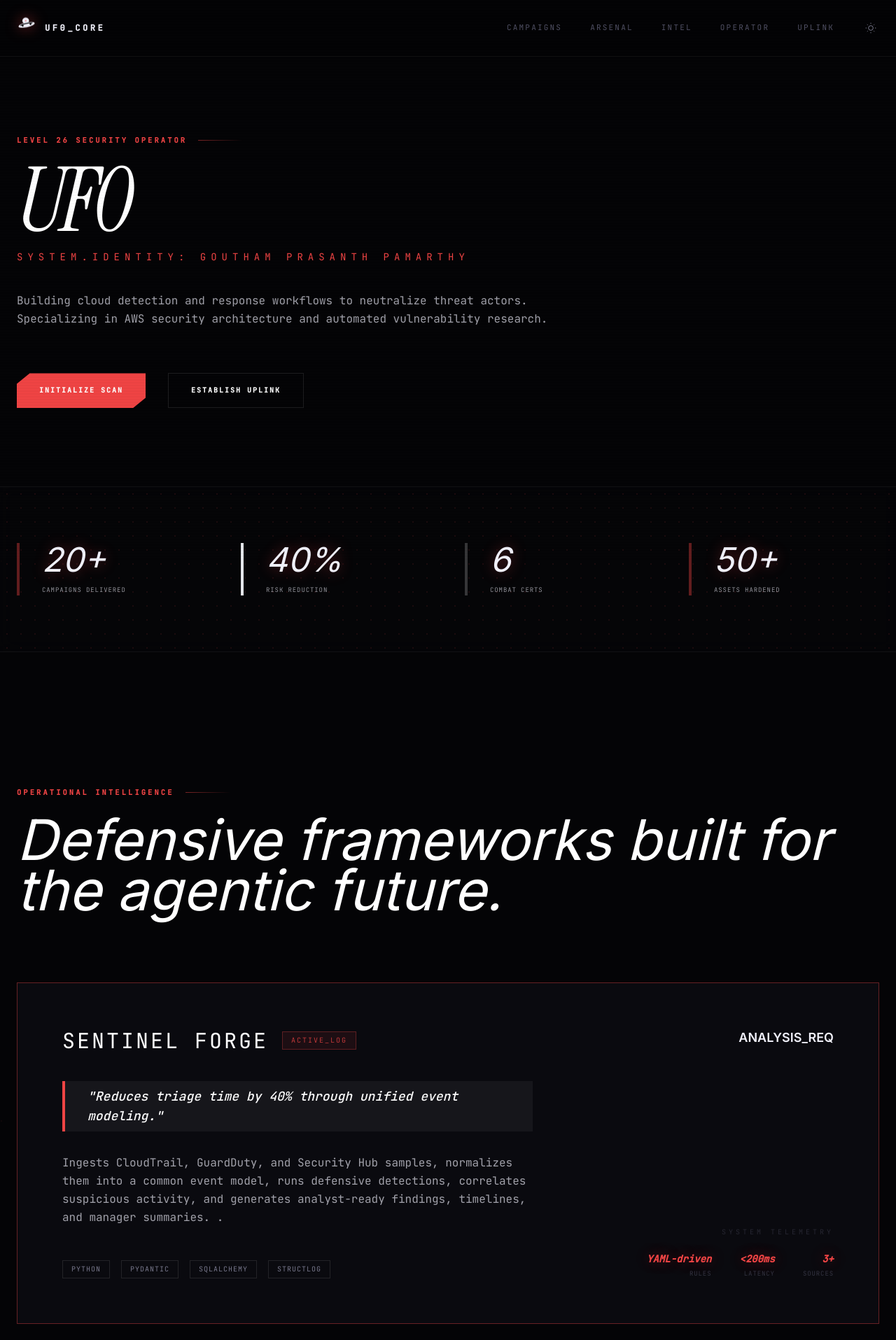
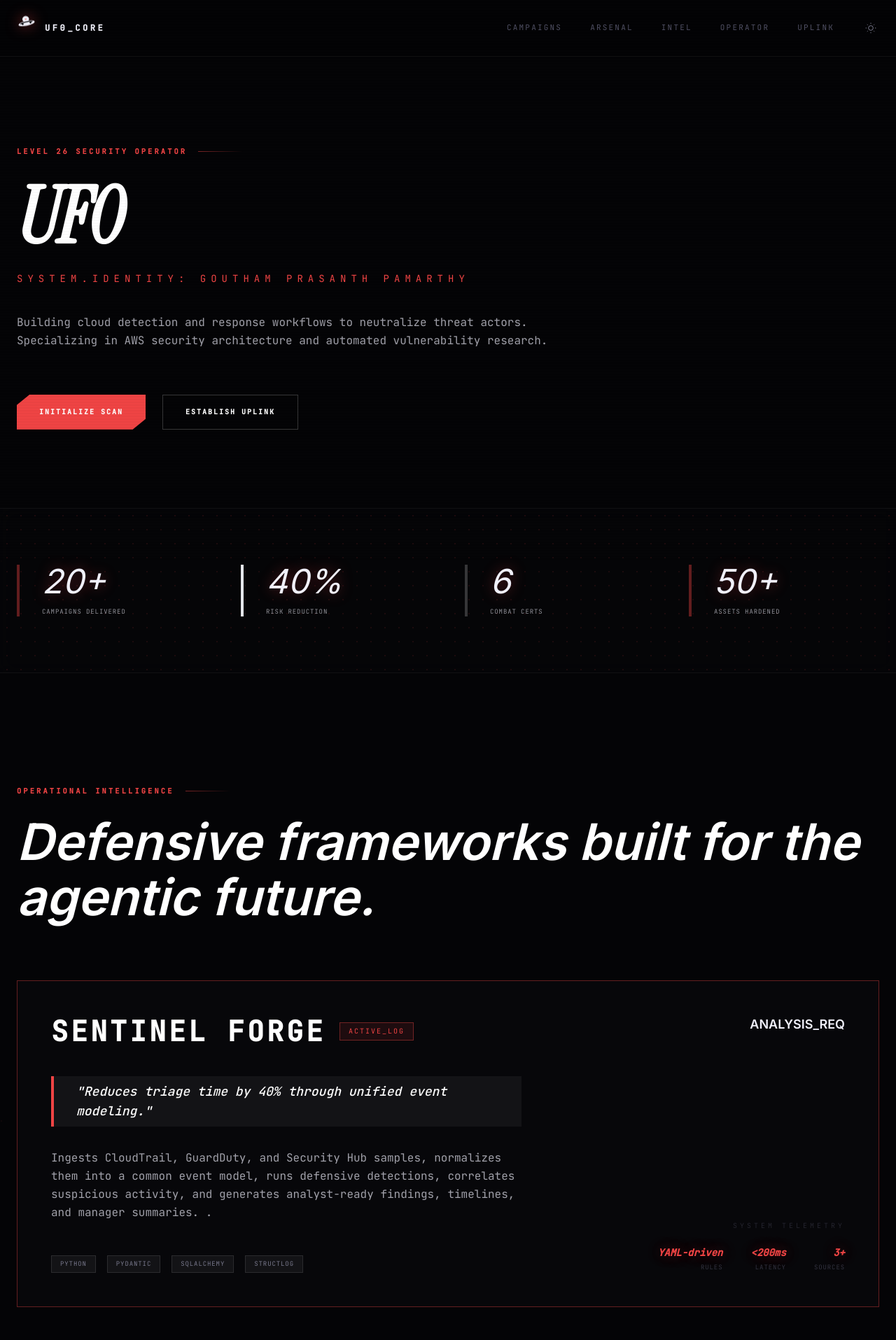
Before and after one commit to gpamarthy/gpamarthy.github.io, a Next.js app: page / in a window 1280 px wide. Shown: the top 1915 px of the page at 70% size. Built offline with nearby package versions, Linux system fonts and the light colour scheme.

Commit message:
fix(style): resolve text overlap and spacing issues across all pages

```diff
--- a/app/globals.css
+++ b/app/globals.css
@@ -139,62 +139,83 @@ body::before {
     100% { transform: translate(0); }
   }
 
-  .h-xl { font-size: clamp(4rem, 12vw, 8rem); line-height: 0.85; letter-spacing: -0.05em; font-style: italic; }
-  .h-lg { font-size: clamp(3rem, 7vw, 5rem); line-height: 0.9; }
+  .h-xl {
+    font-size: clamp(3.5rem, 10vw, 7rem);
+    line-height: 1.1;
+    letter-spacing: -0.02em;
+    font-style: italic;
+    font-weight: 900;
+  }
+  .h-lg {
+    font-size: clamp(2.5rem, 6vw, 4.5rem);
+    line-height: 1.1;
+    font-weight: 800;
+  }
+  .h-md {
+    font-size: clamp(1.5rem, 4vw, 2.5rem);
+    line-height: 1.2;
+    font-weight: 700;
+  }
+  .h-sm {
+    font-size: 1.25rem;
+    line-height: 1.4;
+    font-weight: 600;
+  }
 
   .btn-fill {
     @apply inline-flex items-center gap-3 px-8 py-4 bg-accent text-white font-mono text-[10px] uppercase tracking-[0.2em] font-bold;
     clip-path: polygon(10% 0, 100% 0, 100% 70%, 90% 100%, 0 100%, 0% 30%);
-    transition: all 0.3s;
+    transition: all 0.3s cubic-bezier(0.16, 1, 0.3, 1);
   }
 
   .btn-fill:hover {
     @apply bg-accent-hover;
     transform: translateY(-2px);
-    box-shadow: 0 10px 20px rgb(var(--c-accent) / 0.2);
+    box-shadow: 0 10px 20px rgb(var(--c-accent) / 0.3);
   }
 
   .btn-line {
-    @apply inline-flex items-center gap-3 px-8 py-4 border border-white/10 text-white font-mono text-[10px] uppercase tracking-[0.2em] font-bold transition-all;
+    @apply inline-flex items-center gap-3 px-8 py-4 border border-white/20 text-white font-mono text-[10px] uppercase tracking-[0.2em] font-bold transition-all duration-300;
   }
 
   .btn-line:hover {
     @apply border-accent text-accent bg-accent/5;
+    transform: translateY(-2px);
   }
 
   .surface {
-    @apply bg-surface border border-border relative overflow-hidden;
+    @apply bg-surface/50 border border-border relative overflow-hidden backdrop-blur-sm;
     transition: all 0.5s cubic-bezier(0.16, 1, 0.3, 1);
   }
 
   .surface:hover {
-    @apply border-accent/30;
+    @apply border-accent/40 bg-surface/80;
     transform: translateY(-4px);
-    box-shadow: 0 20px 40px rgba(0,0,0,0.4);
+    box-shadow: 0 20px 40px rgba(0,0,0,0.5);
   }
 
   .glow-accent { text-shadow: 0 0 20px rgb(var(--c-accent) / 0.4); }
 
   .chip {
-    @apply font-mono text-[9px] px-3 py-1 border border-border text-muted uppercase tracking-widest;
+    @apply font-mono text-[9px] px-3 py-1 border border-white/10 text-muted uppercase tracking-widest bg-white/5;
   }
 
   .code-block {
-    @apply bg-black/40 border border-white/5 p-8 relative overflow-hidden;
+    @apply bg-black/60 border border-white/10 p-8 md:p-12 relative overflow-hidden rounded-sm;
   }
 
   .dash {
-    @apply relative pl-6;
+    @apply relative pl-8;
   }
 
   .dash::before {
     content: '>';
-    @apply absolute left-0 text-accent font-bold opacity-50;
+    @apply absolute left-0 text-accent font-bold opacity-70;
   }
 }
 
-.animate-slide-up { animation: slide-up 1s cubic-bezier(0.16, 1, 0.3, 1) forwards; }
-@keyframes slide-up { from { transform: translateY(20px); opacity: 0; } to { transform: translateY(0); opacity: 1; } }
+.animate-slide-up { animation: slide-up 0.8s cubic-bezier(0.16, 1, 0.3, 1) forwards; }
+@keyframes slide-up { from { transform: translateY(30px); opacity: 0; } to { transform: translateY(0); opacity: 1; } }
 
 .ufo-live { animation: ufo-float 4s ease-in-out infinite; }
-@keyframes ufo-float { 0%, 100% { transform: translateY(0); } 50% { transform: translateY(-6px); } }
+@keyframes ufo-float { 0%, 100% { transform: translateY(0); } 50% { transform: translateY(-8px); } }
--- a/app/layout.js
+++ b/app/layout.js
@@ -49,7 +49,7 @@ export default function RootLayout({ children }) {
           Skip to content
         </a>
         <Nav />
-        <main id="main" className="pt-16">
+        <main id="main" className="pt-20">
           {children}
         </main>
         <Footer />
--- a/app/page.js
+++ b/app/page.js
@@ -6,7 +6,7 @@ export default function Home() {
 
   return (
     <>
-      <section className="wrap pt-24 pb-20 md:pt-32 md:pb-28 animate-slide-up">
+      <section className="wrap pt-20 pb-16 md:pt-32 md:pb-28 animate-slide-up">
         <p className="label">Level 26 Security Operator</p>
         <h1 className="h-xl glitch-text" data-text="UF0">
           UF0
@@ -18,7 +18,7 @@ export default function Home() {
           Specializing in AWS security architecture and automated vulnerability research.
         </p>
 
-        <div className="flex flex-wrap gap-8 mt-16">
+        <div className="flex flex-wrap gap-6 mt-16">
           <Link href="/projects" className="btn-fill">Initialize Scan</Link>
           <Link href="/contact" className="btn-line">Establish Uplink</Link>
         </div>
@@ -28,7 +28,7 @@ export default function Home() {
         {/* Decorative Grid Accent */}
         <div className="absolute inset-0 opacity-10 pointer-events-none" style={{ backgroundImage: 'radial-gradient(rgb(var(--c-accent)) 1px, transparent 1px)', backgroundSize: '20px 20px' }} />
 
-        <div className="wrap py-20 grid grid-cols-2 md:grid-cols-4 gap-12 relative z-10">
+        <div className="wrap py-20 grid grid-cols-2 md:grid-cols-4 gap-8 md:gap-12 relative z-10">
           {[
             { val: '20+', label: 'Campaigns Delivered', border: 'border-accent/40' },
             { val: '40%', label: 'Risk Reduction', border: 'border-neon-blue/30' },
@@ -36,31 +36,30 @@ export default function Home() {
             { val: '50+', label: 'Assets Hardened', border: 'border-accent/40' },
           ].map((s, idx) => (
             <div key={s.val} className={`relative pl-8 border-l-4 ${s.border} animate-slide-up`} style={{ animationDelay: `${idx * 150}ms` }}>
-              <p className="num glow-accent text-5xl italic">{s.val}</p>
+              <p className="num glow-accent text-4xl md:text-5xl italic">{s.val}</p>
               <p className="num-label font-mono tracking-widest text-[9px] mt-3 uppercase opacity-60">{s.label}</p>
             </div>
           ))}
         </div>
       </div>
 
-      <section className="wrap py-32 md:py-48">
+      <section className="wrap py-24 md:py-40">
         <p className="label">Operational Intelligence</p>
         <h2 className="h-lg text-white italic">
-          Defensive frameworks built for<br className="hidden md:block" />
-          the agentic future.
+          Defensive frameworks built for the agentic future.
         </h2>
 
-        <div className="mt-24 space-y-16">
+        <div className="mt-20 space-y-12">
           {featured.map((p, idx) => (
             <Link key={p.id} href={`/projects#${p.id}`} className="block group animate-slide-up" style={{ animationDelay: `${idx * 200}ms` }}>
-              <article className={`p-12 md:p-16 border transition-all duration-700 group-hover:translate-x-4 ${
+              <article className={`p-8 md:p-12 border transition-all duration-700 group-hover:translate-x-4 ${
                 idx === 0 ? 'surface border-accent/40 group-hover:bg-accent/5' : 'surface border-white/10 group-hover:border-accent/20 group-hover:bg-accent/5'
               }`}>
-                <div className="flex flex-col md:flex-row md:items-start md:justify-between gap-12">
+                <div className="flex flex-col lg:flex-row lg:items-start lg:justify-between gap-12">
                   <div className="max-w-2xl">
                     <div className="flex items-center gap-5 mb-6">
-                      <h3 className="h-md text-3xl text-white font-mono reveal-text uppercase tracking-widest">{p.title}</h3>
-                      <span className="text-[10px] font-mono text-accent border border-accent/40 px-3 py-1 uppercase tracking-[0.2em] bg-accent/10 animate-pulse">ACTIVE_LOG</span>
+                      <h3 className="h-md text-white font-mono uppercase tracking-widest">{p.title}</h3>
+                      <span className="text-[10px] font-mono text-accent border border-accent/40 px-3 py-1 uppercase tracking-[0.2em] bg-accent/10">ACTIVE_LOG</span>
                     </div>
 
                     <p className="text-zinc-50 mt-10 text-lg font-medium italic border-l-4 border-accent pl-8 py-2 font-mono bg-white/5">
@@ -73,14 +72,14 @@ export default function Home() {
 
                     <div className="flex flex-wrap gap-4 mt-12">
                       {p.stack.split(', ').slice(0, 4).map(tech => (
-                        <span key={tech} className="chip bg-transparent border-white/10 text-[10px]">{tech}</span>
+                        <span key={tech} className="chip">{tech}</span>
                       ))}
                     </div>
                   </div>
 
-                  <div className="flex flex-col items-end justify-between self-stretch shrink-0">
+                  <div className="flex flex-col lg:items-end justify-between self-stretch shrink-0">
                     <span className="arrow translate-x-0 group-hover:translate-x-6 transition-transform duration-500 font-bold text-lg">ANALYSIS_REQ</span>
-                    <div className="hidden md:flex flex-col items-end gap-3 mt-auto">
+                    <div className="hidden lg:flex flex-col lg:items-end gap-3 mt-auto">
                       <p className="text-[10px] text-subtle font-mono uppercase tracking-[0.4em] mb-2 opacity-40">System Telemetry</p>
                       <div className="flex gap-10">
                         {p.metrics.map(m => (
@@ -98,7 +97,7 @@ export default function Home() {
           ))}
         </div>
 
-        <div className="mt-24 text-center">
+        <div className="mt-20 text-center">
           <Link href="/projects" className="btn-line px-16 py-6 font-bold group">
             DECRYPT FULL CAMPAIGN LOG
             <span className="inline-block transition-transform group-hover:translate-x-3 ml-4">&gt;&gt;&gt;</span>
@@ -107,14 +106,14 @@ export default function Home() {
       </section>
 
       <section className="border-t border-white/5 bg-gradient-to-b from-transparent to-accent/5">
-        <div className="wrap py-32 md:py-48 max-w-4xl">
+        <div className="wrap py-24 md:py-40 max-w-4xl">
           <p className="label">Uplink Status</p>
           <h2 className="h-lg text-white glow-accent italic mb-10">Neural connection established.</h2>
           <p className="text-zinc-400 font-mono text-lg leading-loose max-w-2xl">
             Currently accepting high-fidelity security engineering missions.
             Ready to exploit infrastructure gaps and neutralize threat actors.
           </p>
-          <div className="flex flex-wrap gap-8 mt-16">
+          <div className="flex flex-wrap gap-6 mt-16">
             <Link href="/contact" className="btn-fill px-12 py-5">Initiate Deployment</Link>
             <a href={`${process.env.BASE_PATH || ''}/resume.pdf`} download className="btn-line px-12 py-5">Exfiltrate Dossier</a>
           </div>
```
Also changed, not shown: app/about/page.js (+8 -8 lines), app/experience/page.js (+4 -4 lines), app/projects/page.js (+5 -5 lines).
